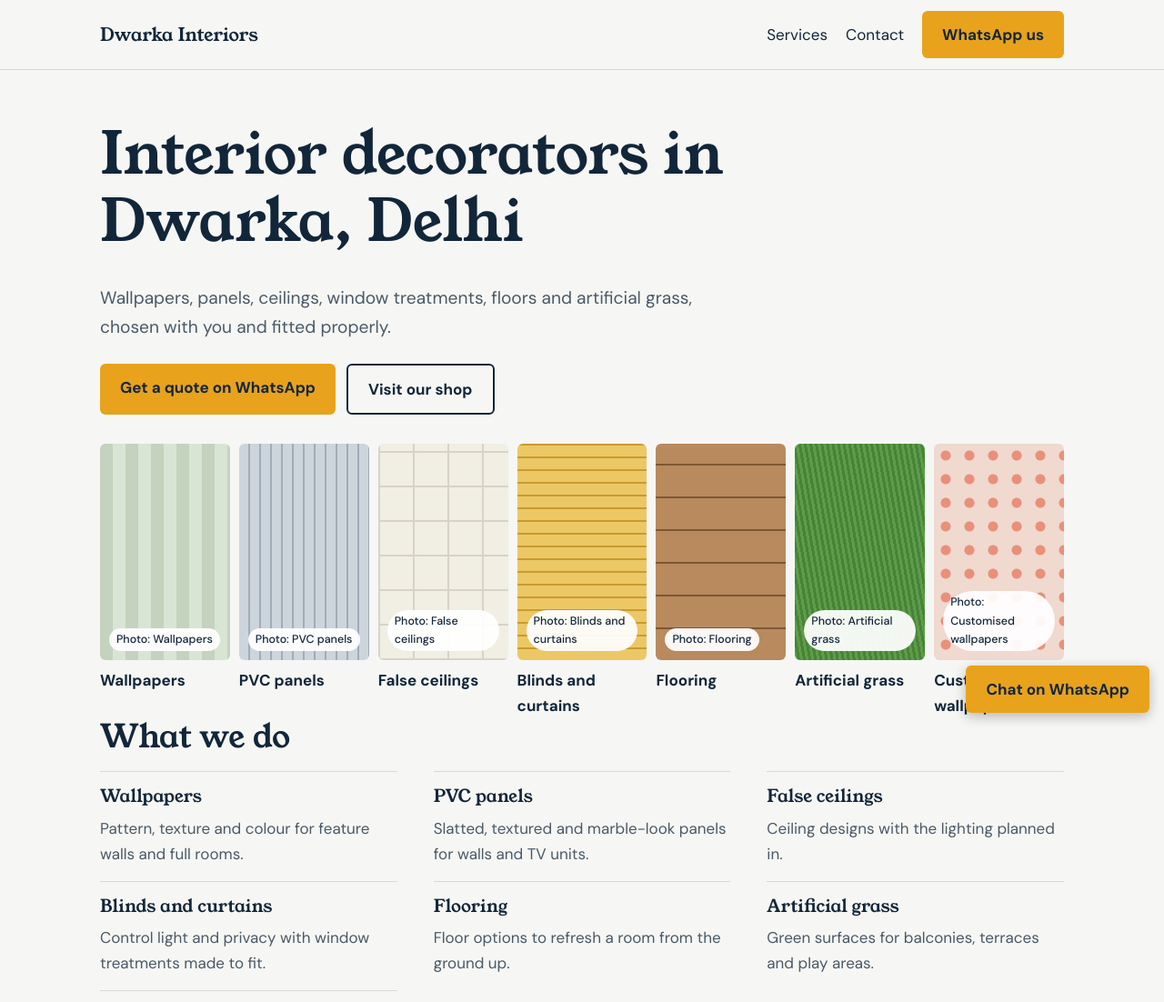
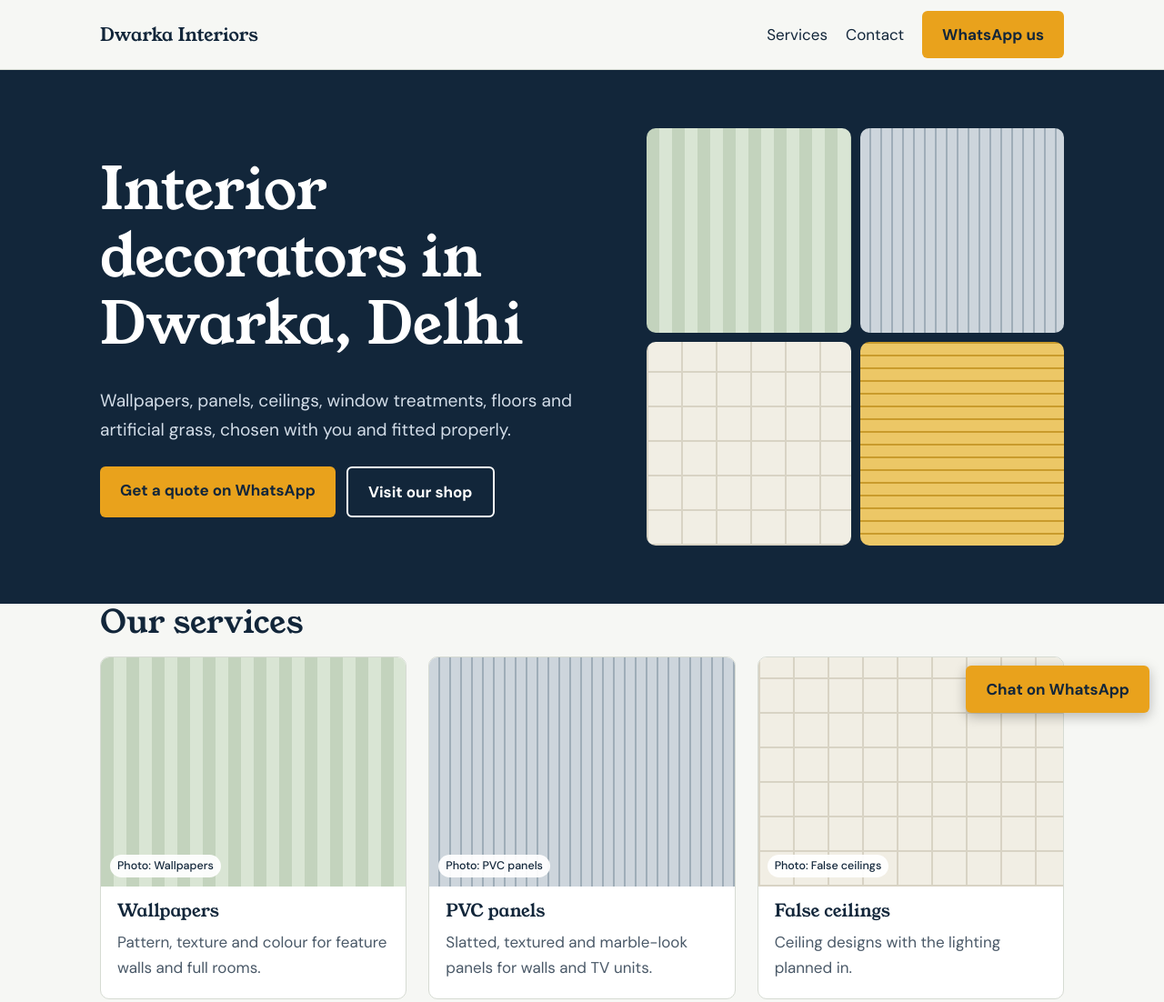
Before and after one commit to RadeonScans/dwarkainteriors, an Astro site: page / in a window 1280 px wide. Shown: the top 1102 px of the page at 91% size. Built offline with nearby package versions, Linux system fonts and the light colour scheme; Astro itself is replaced by a stand-in of ours.

Commit message:
Add files via upload

```diff
--- a/src/data/catalog.js
+++ b/src/data/catalog.js
@@ -1,6 +1,14 @@
+import { existsSync } from 'node:fs';
+// Looks for public/images/<base>.webp (or jpg, jpeg, png, avif). Returns null if none, so a placeholder shows.
+const findImage = (base) => {
+  for (const ext of ['webp', 'jpg', 'jpeg', 'png', 'avif']) {
+    if (existsSync(`public/images/${base}.${ext}`)) return `/images/${base}.${ext}`;
+  }
+  return null;
+};
 export const site = {
   name: 'Dwarka Interiors',
-  url: 'https://dwarka-interiors-website.pages.dev', // change to your own domain later
+  url: 'https://dwarkainteriors.pages.dev', // change to your own domain later
   phone: '+918130713517',
   phoneDisplay: '+91 81307 13517',
   wa: '918130713517',
@@ -48,3 +56,6 @@ export const services = [
     points: ['Design sized to your exact wall', 'Your own image, theme or colours', 'Preview before printing', 'Installed with matched joins'],
     faq: ['Can I use my own image?', 'Usually, if the image has high enough resolution for the size of your wall. Share it with us and we will tell you how large it can print.'] },
 ];
+
+services.forEach((s) => { s.image = findImage('services/' + s.slug); });
+export const heroImage = findImage('hero');
--- a/src/pages/index.astro
+++ b/src/pages/index.astro
@@ -1,34 +1,35 @@
 ---
 import Base from '../layouts/Base.astro';
 import Photo from '../components/Photo.astro';
-import { services, waLink } from '../data/catalog.js';
+import { services, heroImage, waLink } from '../data/catalog.js';
 const faqs = [
   ['Which areas do you serve?', 'We are based in Bajaj Enclave on Old Palam Road and work across Dwarka, Palam, Uttam Nagar, Janakpuri, Vikaspuri and nearby parts of West and South West Delhi.'],
   ['Can I book just one wall or one room?', 'Yes. You can book one feature wall, one room or a combination, such as wallpaper with a false ceiling.'],
   ['How do I get a quote?', 'Send photos and rough measurements on WhatsApp for a first idea. We confirm the final price after a site visit.'],
 ];
 const faqSchema = { '@context': 'https://schema.org', '@type': 'FAQPage', mainEntity: faqs.map(([q, a]) => ({ '@type': 'Question', name: q, acceptedAnswer: { '@type': 'Answer', text: a } })) };
+const heroStyle = heroImage ? `background-image:linear-gradient(90deg,#12263af2 30%,#12263a66),url(${heroImage})` : undefined;
 ---
 <Base title="Interior Decorators in Dwarka, Delhi | Wallpapers, PVC Panels, False Ceilings" description="Dwarka Interiors: wallpapers, PVC panels, false ceilings, blinds, curtains, flooring and artificial grass in Dwarka, New Delhi. Message us on WhatsApp for a quote." schema={[faqSchema]}>
-  <section class="wrap hero">
-    <h1>Interior decorators in Dwarka, Delhi</h1>
-    <p class="lead">Wallpapers, panels, ceilings, window treatments, floors and artificial grass, chosen with you and fitted properly.</p>
-    <div class="actions"><a class="btn" href={waLink()}>Get a quote on WhatsApp</a><a class="btn alt" href="/contact/">Visit our shop</a></div>
-  </section>
-  <section class="wrap">
-    <div class="swatches">
-      {services.map((s) => (
-        <a href={`/services/${s.slug}/`} class="swatch">
-          <Photo slug={s.slug} alt={s.h1} label={`Photo: ${s.name}`} />
-          <span>{s.name}</span>
-        </a>
-      ))}
+  <section class="herob" style={heroStyle}>
+    <div class="wrap herogrid">
+      <div>
+        <h1>Interior decorators in Dwarka, Delhi</h1>
+        <p class="lead">Wallpapers, panels, ceilings, window treatments, floors and artificial grass, chosen with you and fitted properly.</p>
+        <div class="actions"><a class="btn" href={waLink()}>Get a quote on WhatsApp</a><a class="btn alt" href="/contact/">Visit our shop</a></div>
+      </div>
+      {!heroImage && <div class="mosaic">{services.slice(0, 4).map((s) => <Photo slug={s.slug} alt="" label="" />)}</div>}
     </div>
   </section>
   <section class="wrap">
-    <h2>What we do</h2>
-    <div class="list">
-      {services.map((s) => <a href={`/services/${s.slug}/`}><h3>{s.name}</h3><p>{s.blurb}</p></a>)}
+    <h2>Our services</h2>
+    <div class="cards">
+      {services.map((s) => (
+        <a class="scard" href={`/services/${s.slug}/`}>
+          <Photo src={s.image} slug={s.slug} alt={s.h1} label={`Photo: ${s.name}`} />
+          <div><h3>{s.name}</h3><p>{s.blurb}</p></div>
+        </a>
+      ))}
     </div>
   </section>
   <section class="wrap">
--- a/src/styles/global.css
+++ b/src/styles/global.css
@@ -44,3 +44,15 @@ footer{background:var(--ink);color:#d3dbe3;padding:40px 0 20px;margin-top:40px;f
 footer a{color:#fff}.cols{display:grid;grid-template-columns:repeat(auto-fit,minmax(220px,1fr));gap:24px}.small{margin-top:16px;font-size:.85rem}
 .wa{position:fixed;right:16px;bottom:16px;z-index:20;box-shadow:0 4px 14px #0004}
 @media(max-width:720px){.nav .btn{display:none}}
+.herob{background:var(--ink) center/cover;color:#fff;padding:64px 0}
+.herob .lead{color:#d3dde8}.herob .btn.alt{border-color:#fff;color:#fff}.herob h1{max-width:12em}
+.herogrid{display:grid;grid-template-columns:1.1fr .9fr;gap:40px;align-items:center}
+.herob .sw,.herob .sw-img{border-radius:10px}
+.mosaic{display:grid;grid-template-columns:1fr 1fr;gap:10px}.mosaic .sw{aspect-ratio:1}
+.cards{display:grid;grid-template-columns:repeat(auto-fill,minmax(300px,1fr));gap:24px}
+.scard{display:block;text-decoration:none;background:#fff;border:1px solid var(--line);border-radius:10px;overflow:hidden}
+.scard .sw,.scard .sw-img{aspect-ratio:4/3;border-radius:0}
+.scard>div:not(.sw){padding:16px 18px 20px}.scard p{margin:0;color:var(--mut)}.scard:hover{border-color:var(--gold)}
+.sw span:empty{display:none}
+.band{background:var(--gold);color:var(--ink)}.band .btn{background:var(--ink);color:#fff}
+@media(max-width:800px){.herogrid{grid-template-columns:1fr}.herob{padding:40px 0}}
```
Also changed, not shown: src/pages/services/[slug].astro (+9 -5 lines).
